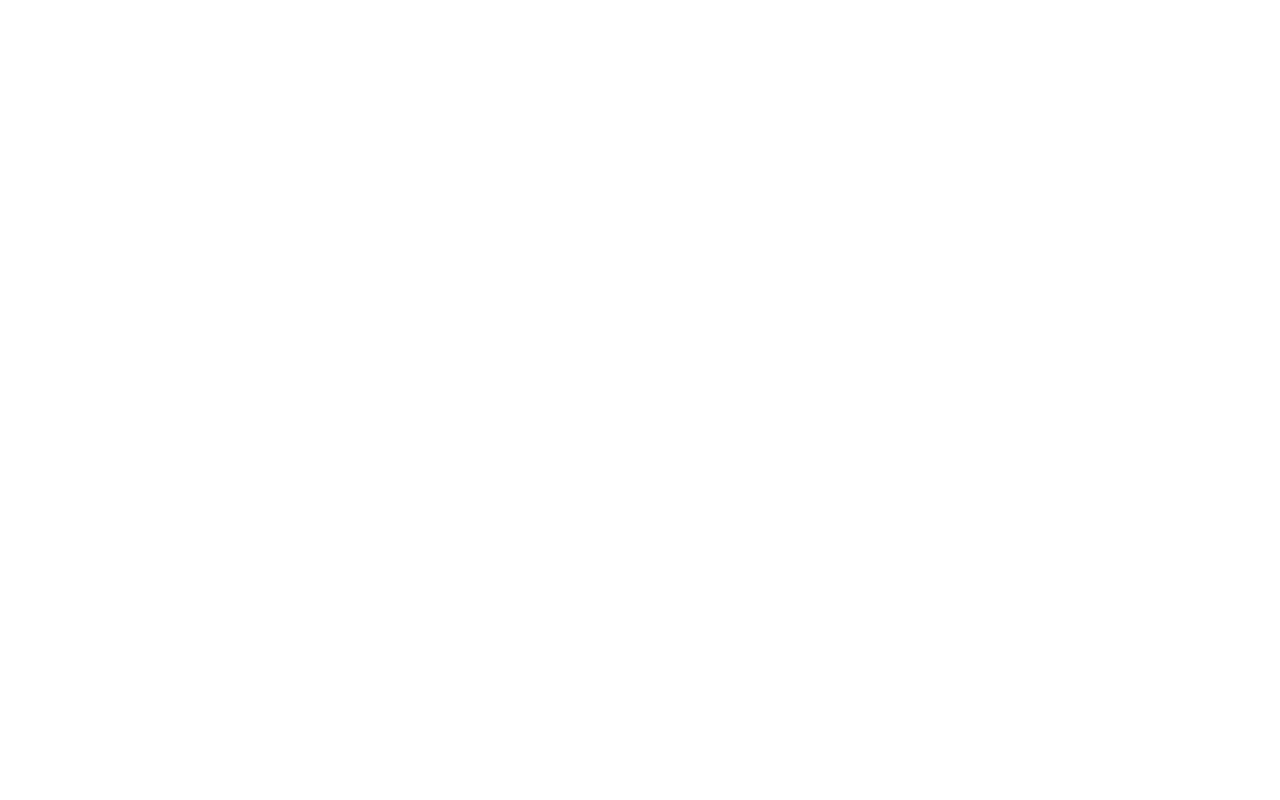
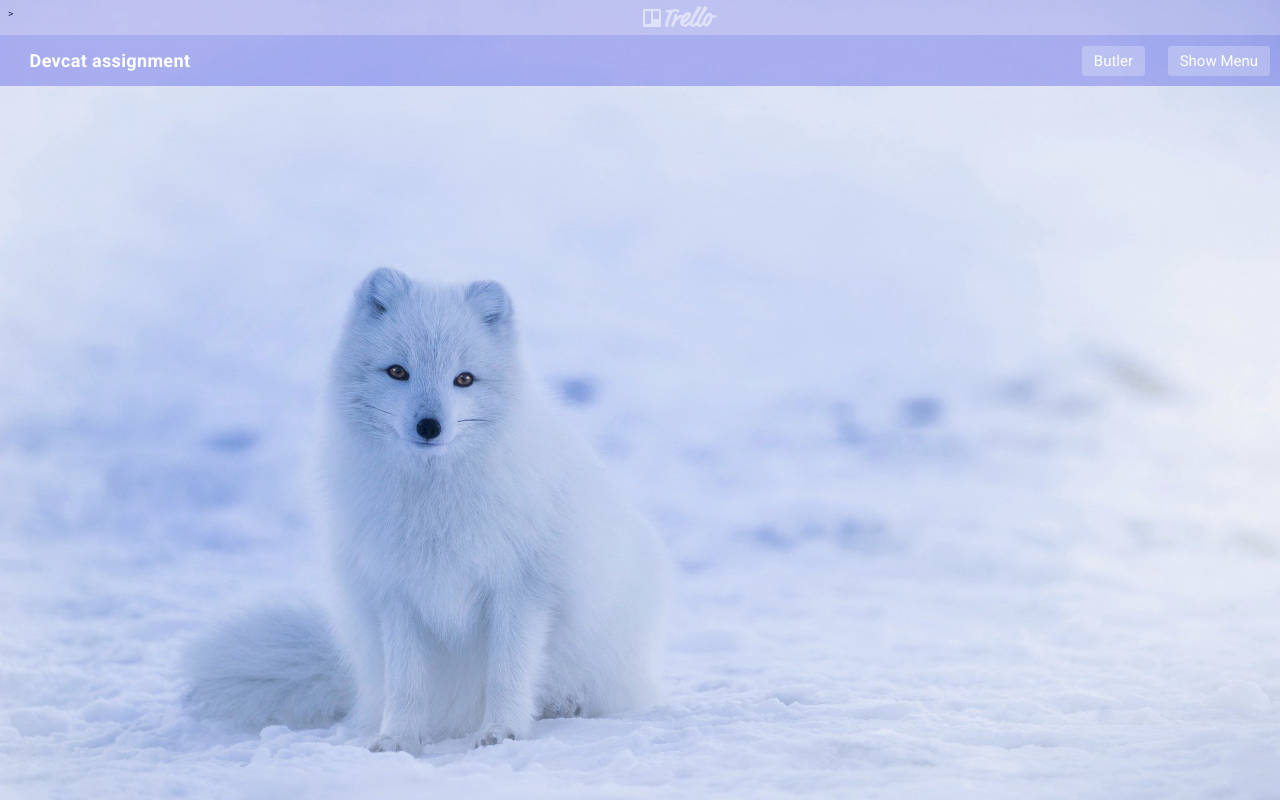
Before and after one commit to Deb-neal/Trello, a website: page devcat/client/index.html in a window 1280 px wide. Drawn offline with Linux system fonts and the light colour scheme.

Commit message:
basic css

```diff
--- /dev/null
+++ b/devcat/client/index.css
@@ -0,0 +1,162 @@
+@import url("https://fonts.googleapis.com/css?family=Roboto:300,400,500,700,900&display=swap");
+
+* {
+  box-sizing: border-box;
+}
+
+html,
+body {
+  overscroll-behavior: none; /* Prevent whitespace after scrolling to the edges of the page */
+}
+
+body {
+  font-size: 10px;
+  overflow-x: auto;
+  background: url("./images/snow2.jpg");
+  background-size: cover;
+  background-attachment: fixed;
+  font-family: "Roboto";
+}
+
+.container {
+  display: flex;
+  flex-direction: column;
+}
+
+/* Header */
+
+.header-container {
+  display: flex;
+  background: rgba(124, 126, 231, 0.32);
+  height: 3.5em;
+  width: 100%;
+  position: fixed;
+  top: 0;
+  left: 0;
+}
+
+.logo-wrapper {
+  position: absolute;
+  color: white;
+  display: flex;
+  justify-content: space-between;
+  width: 20%;
+  height: 3em;
+  left: 50%;
+}
+
+.action-button {
+  margin-left: 0.5em;
+  cursor: pointer;
+  display: inline-flex;
+  background: rgba(255, 255, 255, 0.24);
+  padding: 0 1em 0 1em;
+}
+
+.action-btn-text {
+  font-weight: bold;
+}
+
+.btn-text {
+  font-size: 1.5em;
+  margin-left: 0.5em;
+}
+
+.action-button {
+  padding: 1em;
+  border-radius: 0.3em;
+  height: 3em;
+  background: rgba(255, 255, 255, 0.24);
+  justify-content: center;
+  align-items: center;
+}
+
+.logo {
+  opacity: 0.5;
+}
+
+.logo:hover {
+  opacity: 1;
+}
+
+.logo,
+.logo:hover {
+  background: url("./images/trello-logo.png");
+  background-size: 8em 3em;
+  background-position: 100% 0;
+  background-repeat: no-repeat;
+  cursor: pointer;
+  width: 8em;
+  margin-top: 0.3em;
+}
+
+i {
+  /* Set the below font-size as default for icons */
+  font-size: 1.5em;
+}
+
+/* Board Header */
+
+.board-header {
+  display: flex;
+  align-items: center;
+  position: fixed;
+  top: 3.5em;
+  left: 0;
+  background: rgba(18, 21, 223, 0.26);
+  color: white;
+  padding: 0.6em 0.8em;
+  width: 100%;
+}
+
+.board-title {
+  font-size: 1.8em;
+  font-weight: 700;
+  letter-spacing: 0.02em;
+  margin: 0.5em 1.2em;
+}
+
+.board-header-right-btns-wrapper {
+  display: flex;
+  align-items: center;
+  width: auto;
+}
+
+.action-button.personal {
+  background: none;
+  padding: 0;
+  font-size: 1.5em;
+}
+
+.action-button {
+  margin-left: 1em;
+  padding: 0 1.2em;
+}
+
+.btn-text {
+  margin: 0;
+}
+
+.board-header-right-btns-wrapper {
+  position: absolute;
+  display: flex;
+  right: 1em;
+  width: 200px;
+  height: 50px;
+  justify-content: flex-end;
+}
+
+.action-button.butler,
+.action-button.menu {
+  position: absolute;
+}
+
+.action-button.butler {
+  right: 12.5em;
+}
+
+.action-button.menu {
+  right: 0;
+}
+
+/* Board Content */
--- a/devcat/client/index.html
+++ b/devcat/client/index.html
@@ -1,8 +1,36 @@
 <!DOCTYPE html>
-<html>
+<!-- -->
+<html lang="en">
   <head>
-    <title>HTML - 수업소개</title>
-    <meta charset="utf-8" />
+    <meta charset="UTF-8" />
+    <meta http-equiv="X-UA-Compatible" content="IE=edge" />
+    <meta name="viewport" content="width=device-width, initial-scale=1.0" />
+    <link rel="stylesheet" href="index.css" />
+    <title>Project Trello</title>
   </head>
-  <body></body>
+  <body>
+    <div class="container">
+      <!--Main Header-->>
+      <header class="header-container">
+        <!-- Center -->
+        <div class="logo-wrapper">
+          <span class="logo"></span>
+        </div>
+      </header>
+      <!-- End Main Header-->
+      <!-- Board Header -->
+      <div class="board-header">
+        <span class="board-title">Devcat assignment</span>
+        <div class="board-header-right-btns-wrapper">
+          <span class="action-button butler">
+            <p class="btn-text butler">Butler</p>
+          </span>
+          <span class="action-button menu">
+            <i class="fas fa-ellipsis-h"></i>
+            <p class="btn-text butler">Show Menu</p>
+          </span>
+        </div>
+      </div>
+    </div>
+  </body>
 </html>
```
Also changed, not shown: devcat/client/images/background_image.jpeg (added), devcat/client/images/snow.jpeg (added), devcat/client/images/snow2.jpg (added), devcat/client/images/trello-logo.png (added), devcat/client/main.css (deleted).
